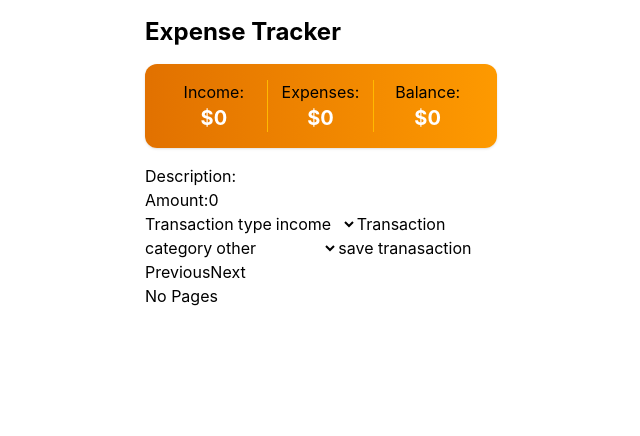
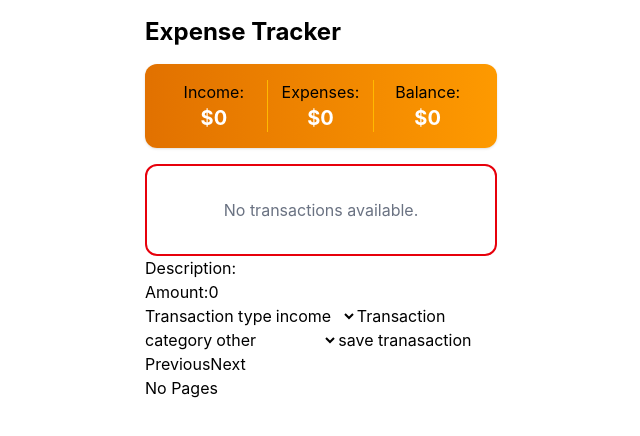
Before and after one commit to stakic-igor/expense-tracker, a Vue app: page / in a window 1280 px wide. Shown: the top 436 px of the page, without its empty margins (319-959 px from the left). Built offline with nearby package versions, Linux system fonts and the light colour scheme.

Commit message:
add empty transaction state

```diff
--- /dev/null
+++ b/src/components/TransactionEmpty.vue
@@ -0,0 +1,7 @@
+<script lang="ts"></script>
+
+<template>
+  <section class="flex justify-center items-center px-4 py-8 border-2 border-red-600 rounded-xl">
+    <p class="text-center text-gray-500">No transactions available.</p>
+  </section>
+</template>
--- a/src/views/TransactionView.vue
+++ b/src/views/TransactionView.vue
@@ -6,6 +6,7 @@ import type { TransactionType, Category } from '@/types/transaction.ts'
 import TransactionItem from '@/components/TransactionItem.vue'
 import TransactionForm from '@/components/TransactionForm.vue'
 import TransactionStatistic from '@/components/TransactionStatistic.vue'
+import TransactionEmpty from '@/components/TransactionEmpty.vue'
 
 const transactions = ref<Transaction[]>([])
 
@@ -113,7 +114,8 @@ const getPage = (item: number) => {
       :balance="balance"
     />
   </section>
-  <TransactionItem v-for="item in paginatedTransactions" :key="item.id" :item="item" />
+  <TransactionEmpty v-if="transactions.length === 0" />
+  <TransactionItem v-else v-for="item in paginatedTransactions" :key="item.id" :item="item" />
   <TransactionForm @add-transaction="addTransaction" />
 
   <section>
```
